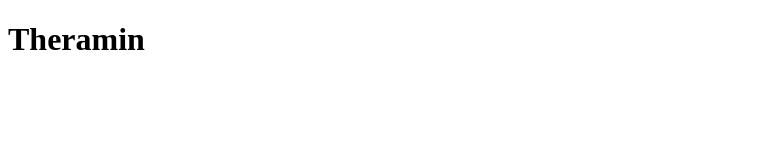
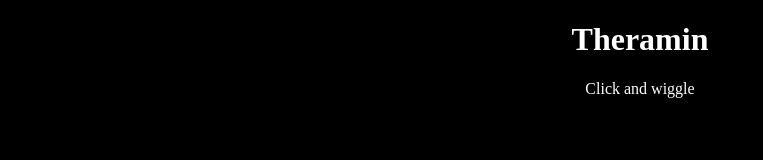
Before and after one commit to lpil/clanger-simulator, a plain HTML site: page index.html in a window 1280 px wide. Shown: the whole page, without its empty margins (0-763 px from the left). Drawn offline with Linux system fonts and the light colour scheme.

Commit message:
Style it up

```diff
--- a/index.html
+++ b/index.html
@@ -4,9 +4,11 @@
     <meta charset="utf-8">
     <meta name="viewport" content="width=device-width">
     <title>Theramin</title>
+    <link rel="stylesheet" href="style.css" type="text/css" charset="utf-8">
   </head>
   <body>
     <h1>Theramin</h1>
+    <p>Click and wiggle</p>
     <script src="theramin.js" type="text/javascript" charset="utf-8"></script>
   </body>
 </html>
--- /dev/null
+++ b/style.css
@@ -0,0 +1,6 @@
+body {
+  text-align: center;
+  background-color: black;
+  color: white;
+  font-family: serif;
+}
```
